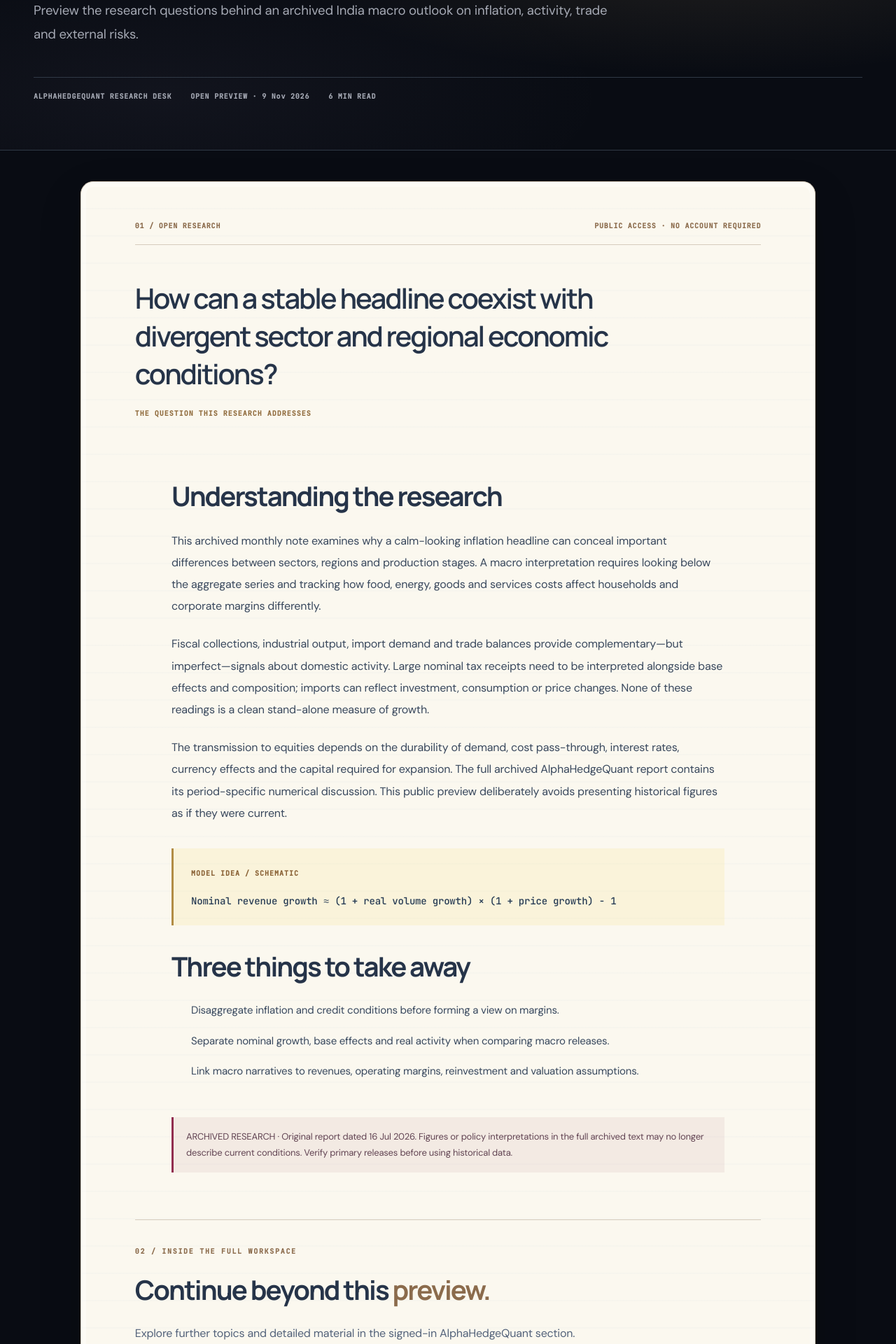
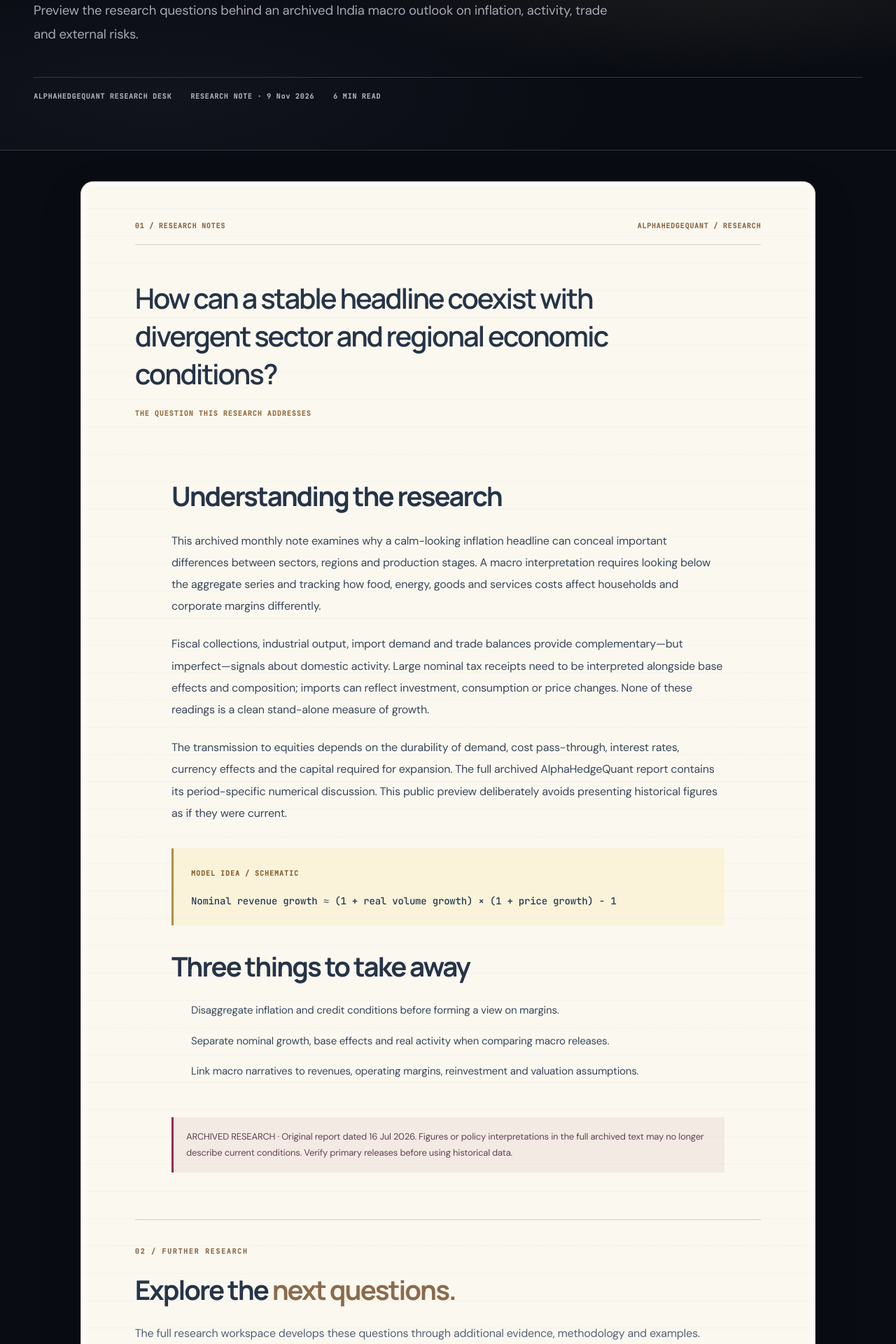
Before and after one commit to alphahedgequant/website, a Next.js app in the folder alphahedgequant/: page /library/series/macro-outlook/india-macro-monthly-july-2026 in a window 1280 px wide. Shown: the part 340-2260 px from the top of the page at 70% size. Built offline with nearby package versions, Linux system fonts and the light colour scheme; no server answers; a web font is replaced by a local one.

Commit message:
editorial(research): revise research-note pages to reduce access pitches while preserving disclosures

```diff
--- a/alphahedgequant/app/library/series/[series]/[slug]/page.jsx
+++ b/alphahedgequant/app/library/series/[series]/[slug]/page.jsx
@@ -12,8 +12,8 @@ export async function generateMetadata({params}){
  if(!article)return {};
  const path="/library/series/"+article.series+"/"+article.slug;
  return {
-  title:article.title+" — Free Preview | AlphaHedgeQuant",
-  description:article.subtitle+" Read this open preview, then sign in to access the complete research.",
+  title:article.title+" | AlphaHedgeQuant Research",
+  description:article.subtitle+" Explore the research question, methodology and implications.",
   alternates:{canonical:path},
   openGraph:{title:article.title+" | AlphaHedgeQuant Research",description:article.subtitle,url:path,type:"article",publishedTime:PREVIEW_RELEASE_DATE},
   robots:{index:true,follow:true}
@@ -30,36 +30,36 @@ export default async function PreviewArticle({params}){
    <script type="application/ld+json" dangerouslySetInnerHTML={{__html:JSON.stringify(schema).replace(/</g,"\\u003c")}}/>
    <SeriesBreadcrumb series={category}/>
    <header className="rp-article-top"><div className="rl-shell">
-     <p className="rl-eyebrow">{item.label} / OPEN PREVIEW</p>
+     <p className="rl-eyebrow">{item.label} / RESEARCH NOTE</p>
      <h1>{item.title}</h1>
      <p className="rp-article-lead">{item.subtitle}</p>
-     <div className="rp-meta"><span>ALPHAHEDGEQUANT RESEARCH DESK</span><span>OPEN PREVIEW · {niceDate(PREVIEW_RELEASE_DATE)}</span><span>{item.reading}</span></div>
+     <div className="rp-meta"><span>ALPHAHEDGEQUANT RESEARCH DESK</span><span>RESEARCH NOTE · {niceDate(PREVIEW_RELEASE_DATE)}</span><span>{item.reading}</span></div>
    </div></header>
    <main className="rp-paper">
     <div className="rp-paper-shell">
-     <div className="rp-note-label"><span>01 / OPEN RESEARCH</span><span>PUBLIC ACCESS · NO ACCOUNT REQUIRED</span></div>
+     <div className="rp-note-label"><span>01 / RESEARCH NOTES</span><span>ALPHAHEDGEQUANT / RESEARCH</span></div>
      <div className="rp-lead-note"><p>{item.question}</p><span>THE QUESTION THIS RESEARCH ADDRESSES</span></div>
-     <section className="rp-article-body" aria-label="Free research preview">
+     <section className="rp-article-body" aria-label="Research note">
        <h2>Understanding the research</h2>
        {item.intro.map((t,i)=><p key={i}>{t}</p>)}
        {item.formula&&<div className="rp-equation"><span>MODEL IDEA / SCHEMATIC</span><pre>{item.formula}</pre></div>}
        <h2>Three things to take away</h2><ul>{item.takeaways.map(x=><li key={x}>{x}</li>)}</ul>
      </section>
-     {item.paper&&<aside className="rp-original-reference"><p>ORIGINAL PAPER / PUBLISHER ACCESS</p><a href={item.paper.url} target="_blank" rel="noopener noreferrer">{item.paper.label} <span aria-hidden="true">↗</span></a><small>Original publications are independently hosted and may have their own licensing or access restrictions. Account sign-in unlocks AlphaHedgeQuant's research workspace, not third-party publisher rights.</small></aside>}
+     {item.paper&&<aside className="rp-original-reference"><p>ORIGINAL PAPER / PUBLISHER ACCESS</p><a href={item.paper.url} target="_blank" rel="noopener noreferrer">{item.paper.label} <span aria-hidden="true">↗</span></a><small>Original publications are independently hosted and may have their own licensing or access restrictions. AlphaHedgeQuant does not grant third-party publisher access.</small></aside>}
      {item.series==="macro-outlook"&&<p className="rp-history-note">ARCHIVED RESEARCH · Original report dated {niceDate(item.published)}. Figures or policy interpretations in the full archived text may no longer describe current conditions. Verify primary releases before using historical data.</p>}
      <section className="rp-locked-outline" aria-labelledby="rp-locked-heading">
-       <p className="rl-eyebrow">02 / INSIDE THE FULL WORKSPACE</p>
-       <h2 id="rp-locked-heading">Continue beyond this <em>preview.</em></h2>
-       <p>Explore further topics and detailed material in the signed-in AlphaHedgeQuant section.</p>
+       <p className="rl-eyebrow">02 / FURTHER RESEARCH</p>
+       <h2 id="rp-locked-heading">Explore the <em>next questions.</em></h2>
+       <p>The full research workspace develops these questions through additional evidence, methodology and examples.</p>
        <ol>{item.locked.map((x,i)=><li key={x}><span>{String(i+1).padStart(2,"0")}</span>{x}<span aria-hidden="true">⌁</span></li>)}</ol>
      </section>
      <UnlockResearch href={item.fullRoute} label={category.fullLabel} notice={category.notice}/>
-     <p className="rp-research-disclaimer">Educational research, not investment advice. Preview examples, model formulas and publication metadata require independent verification for investment or policy decisions. The public preview is original explanatory material, not a reproduced or redistributed third-party research paper.</p>
+     <p className="rp-research-disclaimer">Educational research, not investment advice. Examples, model formulas and publication metadata require independent verification for investment or policy decisions. This note is original explanatory material, not a reproduced or redistributed third-party research paper.</p>
     </div>
    </main>
    <section className="rl-shell rp-related">
      <div className="rp-related-head"><h2>Further reading</h2><Link href={"/library/series/"+category.id}>All {category.title} ↗</Link></div>
-     <div className="rp-related-grid">{related.map(a=><article key={a.slug}><span>{a.label}</span><h3><Link href={"/library/series/"+a.series+"/"+a.slug}>{a.title}</Link></h3><Link href={"/library/series/"+a.series+"/"+a.slug}>Read preview ↗</Link></article>)}</div>
+     <div className="rp-related-grid">{related.map(a=><article key={a.slug}><span>{a.label}</span><h3><Link href={"/library/series/"+a.series+"/"+a.slug}>{a.title}</Link></h3><Link href={"/library/series/"+a.series+"/"+a.slug}>Read research ↗</Link></article>)}</div>
    </section>
  </div>;
 }
```
